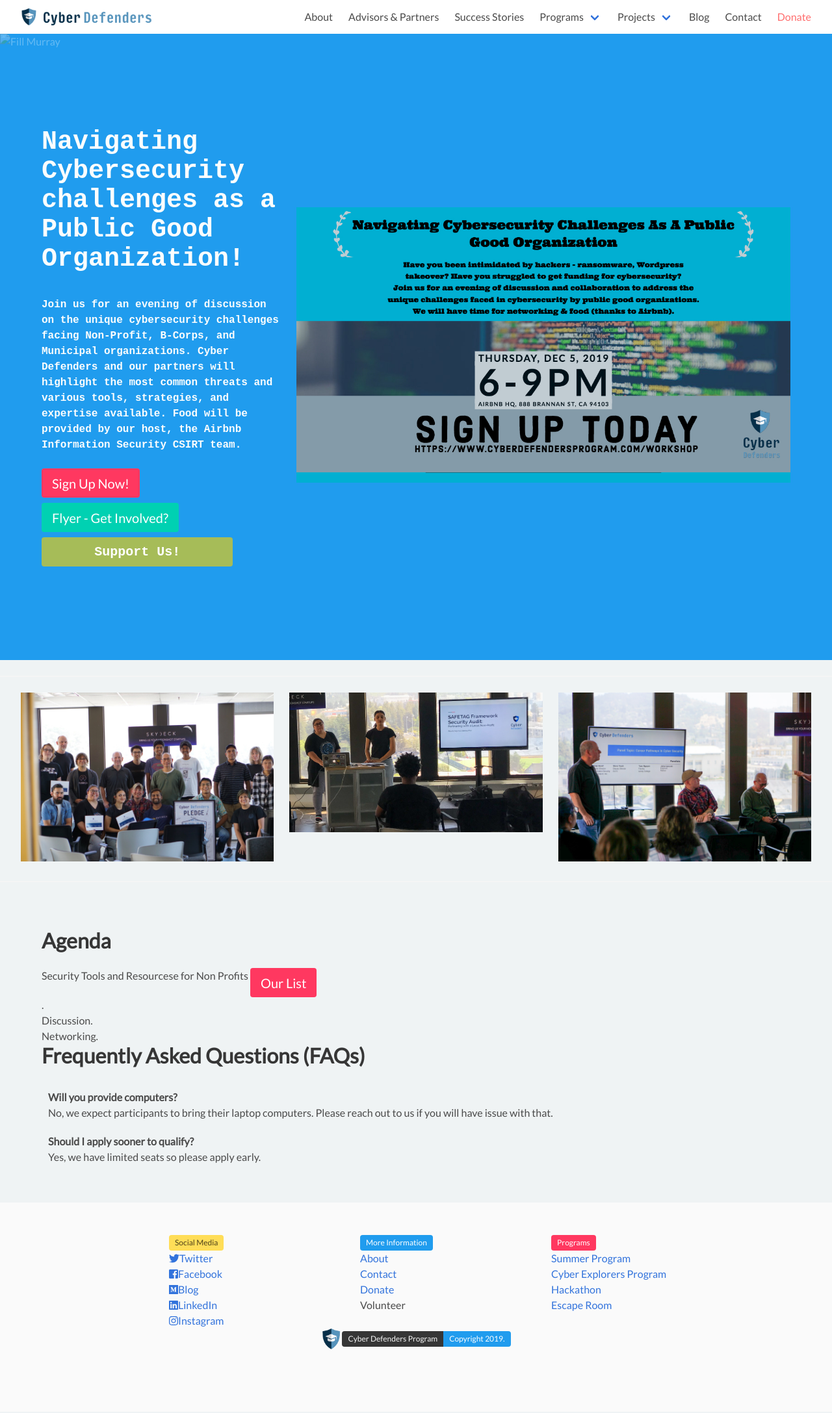
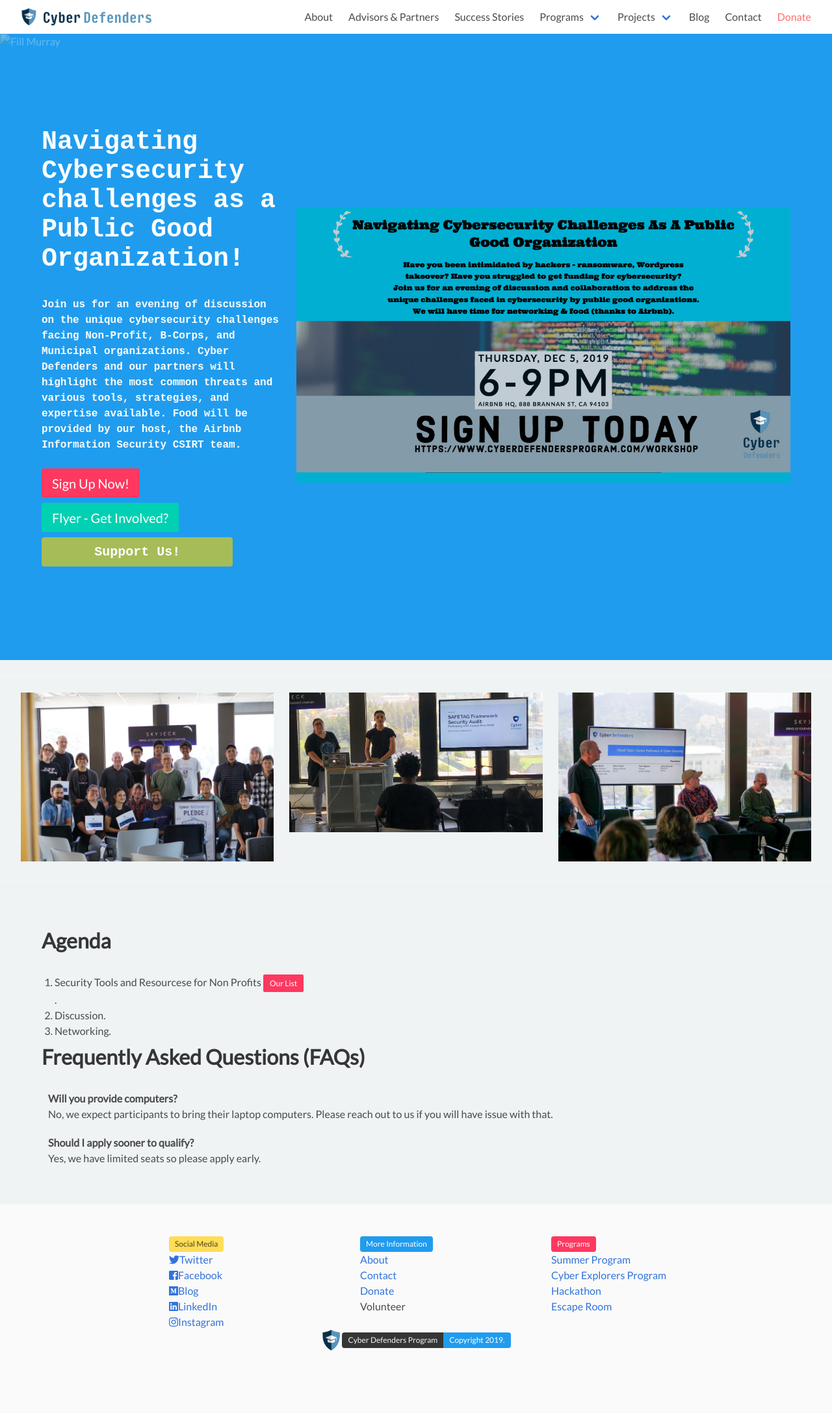
Before and after one commit to cyberdefendersprogram/www-homepage, a Jekyll site: the page built from workshop.html, in a window 1280 px wide. Shown: the whole page at 65% size. Built offline with Jekyll 4.4.1, drawn with Linux system fonts in a browser that asks for light colours; nearby versions of some CDN libraries.

Commit message:
fit & finish

```diff
--- a/securitytools4nonprofits.html
+++ b/securitytools4nonprofits.html
@@ -47,7 +47,7 @@
         {% for category in page.categories %}
             <div class="column is-one-fourth">
                 <div class="card is-shady">
-                    <div class="card-image">
+                    <div class="card-image is-centered">
                             <i class="{{category.logo}}" style="color:blueviolet"></i>
                     </div>
                     <div class="card-content">
--- a/workshop.html
+++ b/workshop.html
@@ -48,11 +48,11 @@
 <section class="section">
     <div class="container">
         <h1 class="title">Agenda</h1>
-        <ul>
-            <li>Security Tools and Resourcese for Non Profits <a class="button is-medium is-danger" href="/securitytools4nonprofits">Our List</a></li>.
+        <ol>
+            <li>Security Tools and Resourcese for Non Profits <a class="button is-small is-danger" href="/securitytools4nonprofits">Our List</a></li>.
             <li>Discussion.</li>
             <li>Networking.</li>
-        </ul>
+        </ol>
     </div>
     <div class="container">
         <h1 class="title">Frequently Asked Questions (FAQs)</h1>
```
